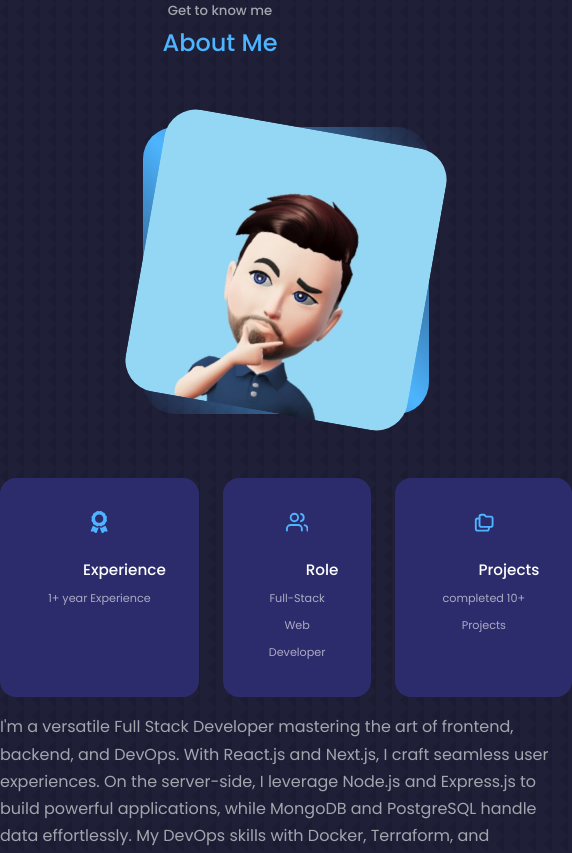
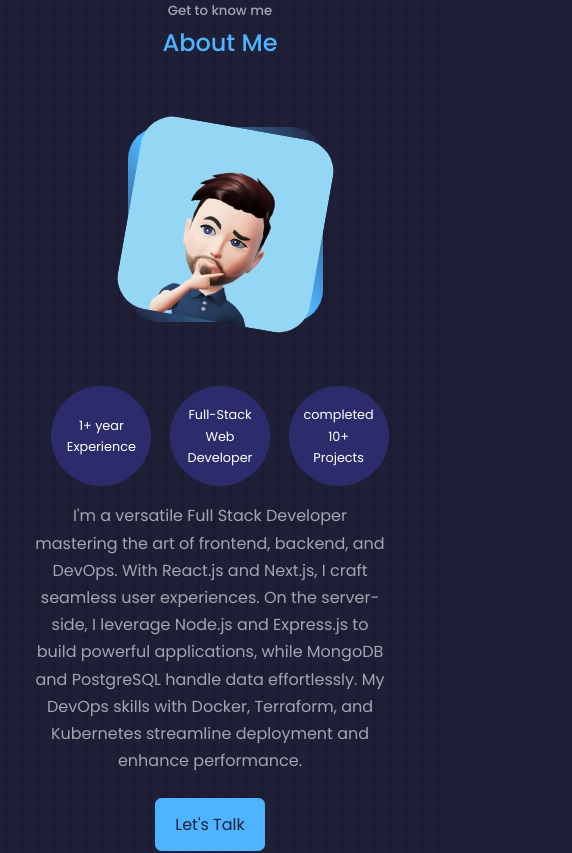
Before and after one commit to mahideveloper1/Portfolio, a React (Create React App) app: page / in a window 390 px wide. Shown: the part 940-1793 px from the top of the page, 572 px wide, since content can reach past the window. Built offline with nearby package versions, Linux system fonts and the light colour scheme.

Commit message:
updated about.js

```diff
--- a/src/components/about/about.css
+++ b/src/components/about/about.css
@@ -76,19 +76,64 @@
   }
 }
 
-@media screen and (max-width: 6oopx) {
-  .about__me {
-    width: 65%;
-    margin: 0 auto 3rem;
-  }
+@media screen and (max-width: 600px) and (min-width: 450px) {
   .about__cards {
     grid-template-columns: 1fr 1fr;
     gap: 1rem;
+    margin: 15px;
   }
   .about__content {
     text-align: center;
   }
   .about__content p {
     margin: 1.5rem 0;
+    text-align: center;
+    padding: 0 1rem;
+  }
+  .about__card:nth-child(2) {
+    display: none;
   }
 }
+
+@media screen and (max-width: 450px) {
+  .about__me {
+    width: 50%;
+    /* margin: 2rem auto 4rem; */
+    margin-left: 8rem;
+  }
+  .about__cards {
+    grid-template-columns: 1fr 1fr 1fr;
+    gap: 1rem;
+    margin-left: 20px;
+  }
+
+  .about__content {
+    text-align: center;
+    margin-left: 30px;
+  }
+
+  .about__card {
+    width: 100px;
+    height: 100px;
+    border-radius: 50%;
+    display: flex;
+    align-items: center;
+    justify-content: center;
+    padding: 1rem;
+    margin: 0 auto;
+  }
+
+  .about__icon {
+    display: none;
+  }
+
+  .about__card h5 {
+    display: none;
+  }
+
+  .about__card small {
+    font-size: 0.8rem;
+    color: #fff;
+    text-align: center;
+  }
+}
```
